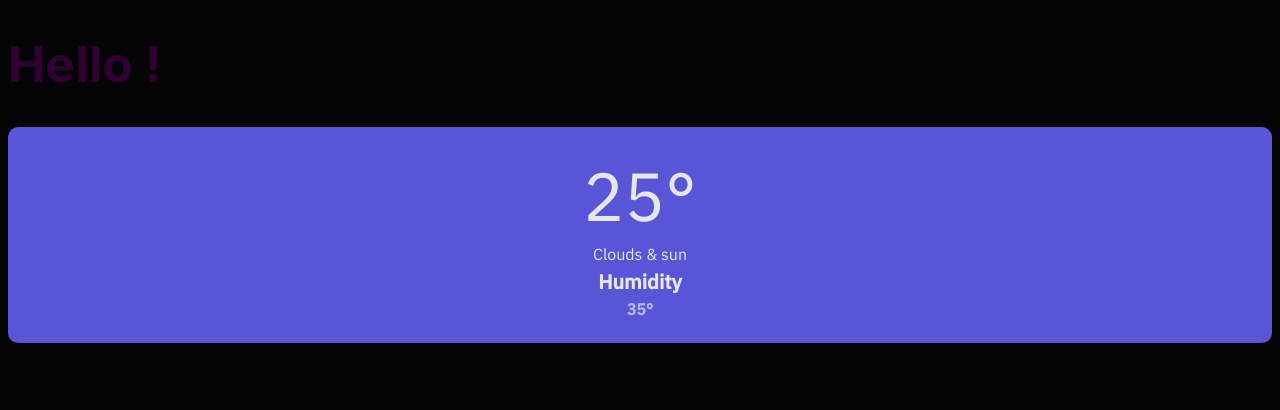
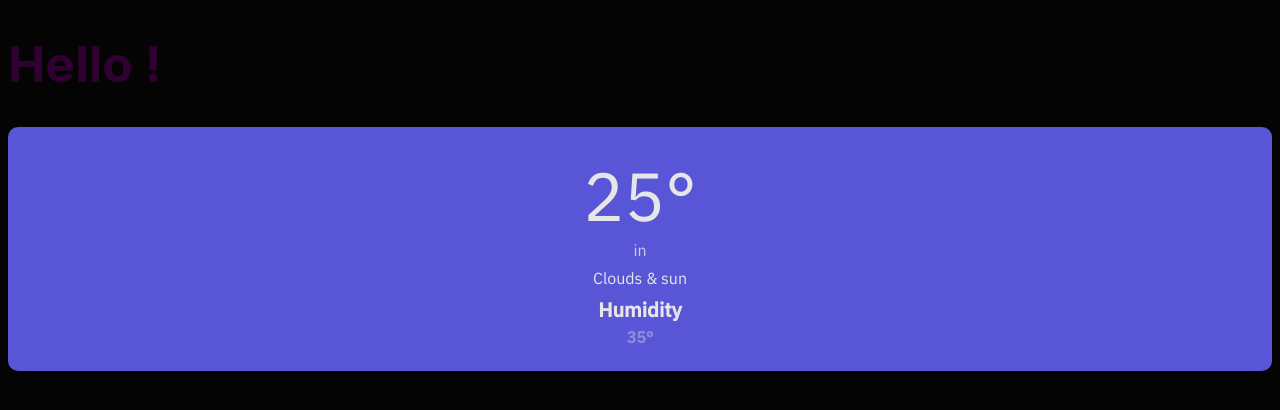
Before and after one commit to amadeuszblanik/weather-app, a Next.js app: page /city in a window 1280 px wide. Shown: the top 410 px of the page. Built offline with nearby package versions, Linux system fonts and the light colour scheme.

Commit message:
Adjusted card

```diff
--- a/pages/city.tsx
+++ b/pages/city.tsx
@@ -21,16 +21,19 @@ const City: NextPage<CityPageProps> = ({ cityName }) => (
   <Main>
     <Title>Hello {cityName}!</Title>
     <Card variant="purple">
+      <Text variant="display" align="center">25°</Text>
       <Box alignX="center" padding={{ y: { bottom: "s" } }}>
-        <Text variant="display">25°</Text>
+        <Text variant="p" opacity={0.82}>
+          in {cityName}
+        </Text>
       </Box>
-      <Box alignX="center" padding={{ y: { bottom: "s" } }}>
+      <Box alignX="center" padding={{ y: { top: "s", bottom: "m" } }}>
         <Text variant="p">Clouds & sun</Text>
       </Box>
       <Box alignX="center" padding={{ y: { bottom: "s" } }}>
         <Text variant="h3">Humidity</Text>
       </Box>
-      <Text variant="h5" align="center" opacity={0.66}>
+      <Text variant="h5" align="center" opacity={0.37}>
         35°
       </Text>
     </Card>
```
